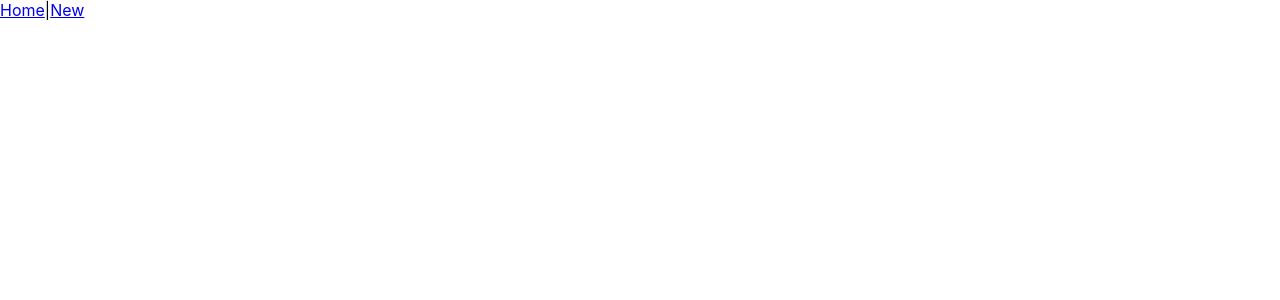
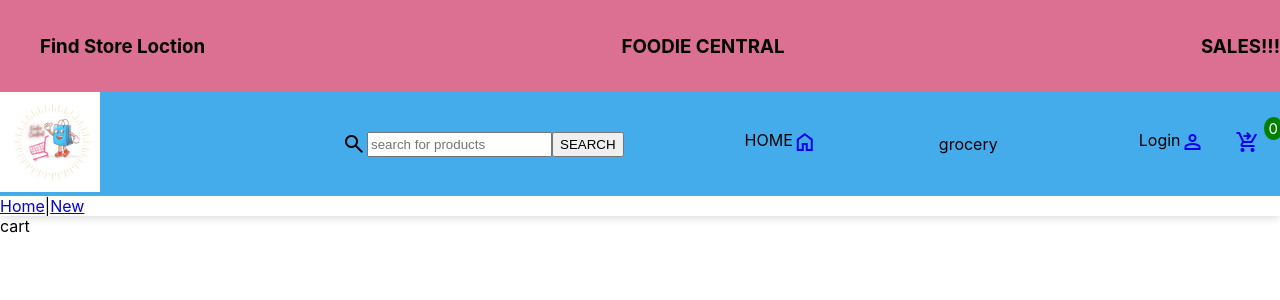
Before and after one commit to yordanosW/Milestone2_frontend, a React (Create React App) app: page /Cart in a window 1280 px wide. Before the commit this address had no page. Shown: the top 300 px of the page. Built offline with nearby package versions, Linux system fonts and the light colour scheme.

Commit message:
add navbar

```diff
--- a/public/index.html
+++ b/public/index.html
@@ -10,6 +10,8 @@
       content="Web site created using create-react-app"
     />
     <link rel="apple-touch-icon" href="%PUBLIC_URL%/logo192.png" />
+    <link rel="stylesheet" href="https://fonts.googleapis.com/css2?family=Material+Symbols+Outlined:opsz,wght,FILL,GRAD@20..48,100..700,0..1,-50..200" />
+    <link rel="stylesheet" href="https://fonts.googleapis.com/css2?family=Material+Symbols+Outlined:opsz,wght,FILL,GRAD@24,400,0,0" />
     <!--
       manifest.json provides metadata used when your web app is installed on a
       user's mobile device or desktop. See https://developers.google.com/web/fundamentals/web-app-manifest/
--- a/src/App.js
+++ b/src/App.js
@@ -5,6 +5,8 @@ import NewFood from './Components/NewFood';
 import Home from './Components/Home';
 import Grocery from './Components/Grocery';
 import SignIn from './Components/SignIn';
+import Cart from './Components/Cart.js';
+
 //Home, New, FoodPage
 
 function App() {
@@ -18,6 +20,7 @@ function App() {
             <Route path ='/food/new' element={<NewFood/>}/>
             <Route path = '/Grocery' element={<Grocery/>}/>
             <Route path = '/SignIn' element={<SignIn/>}/>
+            <Route path ='/Cart'  element={<Cart/>}/>
           </Routes>
          </Router>
     </div>
--- /dev/null
+++ b/src/Components/Cart.js
@@ -0,0 +1,9 @@
+function Cart() {
+    return(
+        <div>
+            cart
+        </div>
+    )
+}
+
+export default Cart
--- /dev/null
+++ b/src/Components/Navbar.css
@@ -0,0 +1,69 @@
+nav{
+    display: flex;
+    flex-direction: column;
+    box-shadow: 0 0 10px 0  rgba(0,0,0,.2);
+}
+nav span{
+    width: 25px;
+    height: 25px;
+}
+
+nav span:hover{
+ color: greenyellow;
+ cursor: pointer;
+}
+nav img {
+    width: 100px;
+    height: 100px;
+}
+
+nav ul{
+    list-style: none;
+    display: flex;
+    justify-content: space-between;
+    align-items: center;
+
+}
+.firstRow{
+   background-color:palevioletred;
+
+}
+.secondRow {
+    display: flex;
+    justify-content: space-between;
+    align-items: center;
+    background-color: rgb(69, 172, 236);
+}
+nav .searchBar{
+    display: flex;
+    box-shadow: 0 0 10px 0 (rgba(0,0,0,.3));
+    border-radius: 5px;
+
+}
+
+nav .right{
+    display: flex;
+    justify-content: space-between;gap: 10px;
+    align-items: center;
+}
+
+nav .loginSignup{
+display: flex;
+position: relative;
+margin: 0px 20px;
+}
+
+nav .quantity{
+    background-color: green;
+    color: white;
+    font-size: 15px;
+    padding: 2px 5px;
+    border-radius: 50%;
+    position: relative;
+    right: -3px;
+    top: -20px;
+text-align: center;
+}
+nav .home{
+display: flex;
+}
--- a/src/Components/Navbar.js
+++ b/src/Components/Navbar.js
@@ -1,12 +1,92 @@
+import { React, useState } from "react"
 import { Link } from "react-router-dom"
+import logo from '../image/Foddie Central.png'
+import  './Navbar.css';
+import { Dropdown, DropdownButton,ToggleButton } from "react-bootstrap";
+
 
 function Navbar() {
+    const [cartQuantity, setcartQuantity]=useState(0)
     return(
+        <nav>
+
+            {/* first  row of the navbar */}
+            <div className="firstRow">
+             <ul>
+              <li className="location"><h3>Find Store Loction</h3></li>
+              <li className="foodie"><h3>FOODIE CENTRAL </h3></li>
+              <li className="sales"><h3>SALES!!!</h3></li>
+             </ul>
+            </div>
+             {/* second row of the navbar  */}
+
+            <div className="secondRow">
+                 {/* logo */}
+        <div className="logo">
+            <img src={logo} alt='logo'/>
+        </div>
+        <div></div>
+       {/* search */}
+        <div className="searchBar">
+        <span class="material-symbols-outlined">
+search
+</span>
+            <input type="text" placeholder="search for products" className="search"/>
+            <button className="btnSearch">SEARCH</button>
+
+
+
+        </div>
+      {/* home */}
+       <div className="home">
+        HOME
+        <Link to="/">
+        <span class="material-symbols-outlined">home</span>
+        </Link>
+        </div>
+      {/* grocery */}
+        <div className="grocery">
+
+
+ grocery
+
+
+        </div>
+     {/* login & sign up*/}
+     <div className="right">
+
+     <div className="loginSignup">
+    Login
+    <Link to="/signin">
+     <span class="material-symbols-outlined">person</span>
+     </Link>
+</div>
+
+{/* shopping_cart_checkout */}
+<div className="cartNumber">
+  {<div className="cart">
+      <Link to='/cart'>
+       <span class="material-symbols-outlined">shopping_cart_checkout</span>
+       </Link>
+<span className="quantity">{ cartQuantity } </span>
+            </div> }
+
+        </div>
+     </div>
+
+        </div>
+
+
         <div>
+
             <Link to='/'>Home</Link>
             |
             <Link to='/food/new'>New</Link>
         </div>
+
+
+        </nav>
+
     )
 }
 
--- a/src/index.js
+++ b/src/index.js
@@ -2,7 +2,7 @@ import React from 'react';
 import ReactDOM from 'react-dom/client';
 import './index.css';
 import App from './App';
-;
+
 
 const root = ReactDOM.createRoot(document.getElementById('root'));
 root.render(
```
Also changed, not shown: package.json (+4 -7 lines), src/image/Foddie Central.png (added), 1 other file (tests, documents, lock files or other folders).
